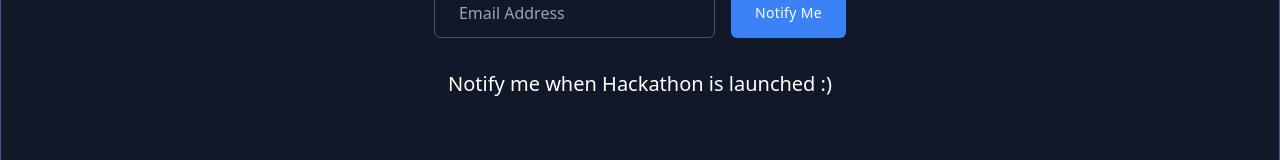
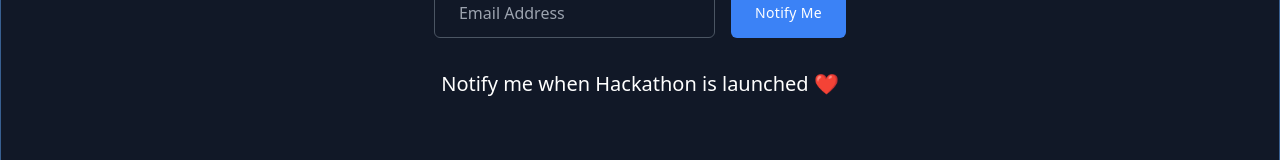
Before and after one commit to Alilo2005/GDG-HACK, a Next.js app in the folder hackathon/: page / in a window 1280 px wide. Shown: the part 472-632 px from the top of the page. Built offline with nearby package versions, Linux system fonts and the light colour scheme.

Commit message:
update Hero component text to include a heart emoji for enhanced engagement

```diff
--- a/hackathon/src/app/components/Hero.jsx
+++ b/hackathon/src/app/components/Hero.jsx
@@ -120,7 +120,7 @@ const Hero = () => {
             </div>
 
             <p className="mt-8 text-center text-white text-md md:text-xl">
-              Notify me when Hackathon is launched :)
+              Notify me when Hackathon is launched ❤️
             </p>
           </div>
         </section>
```
